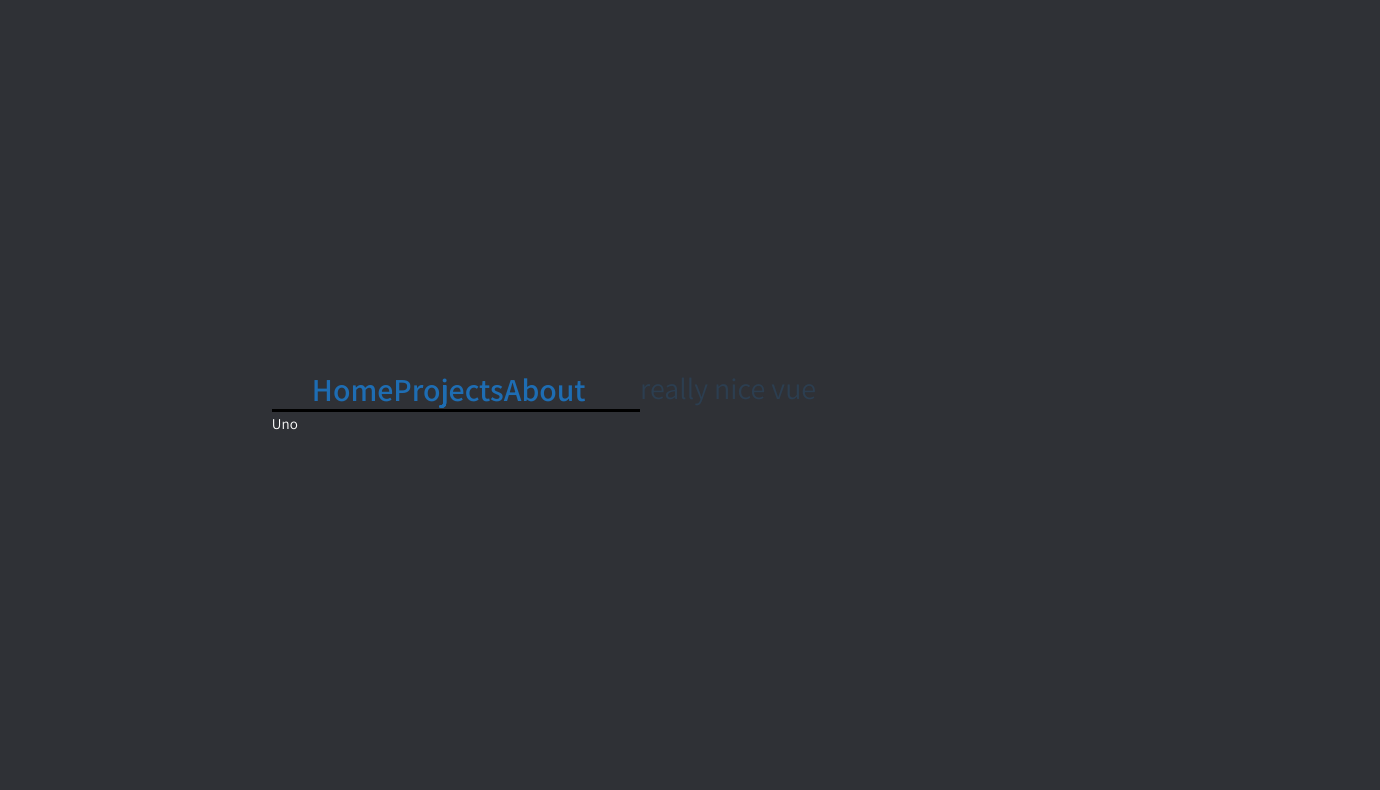
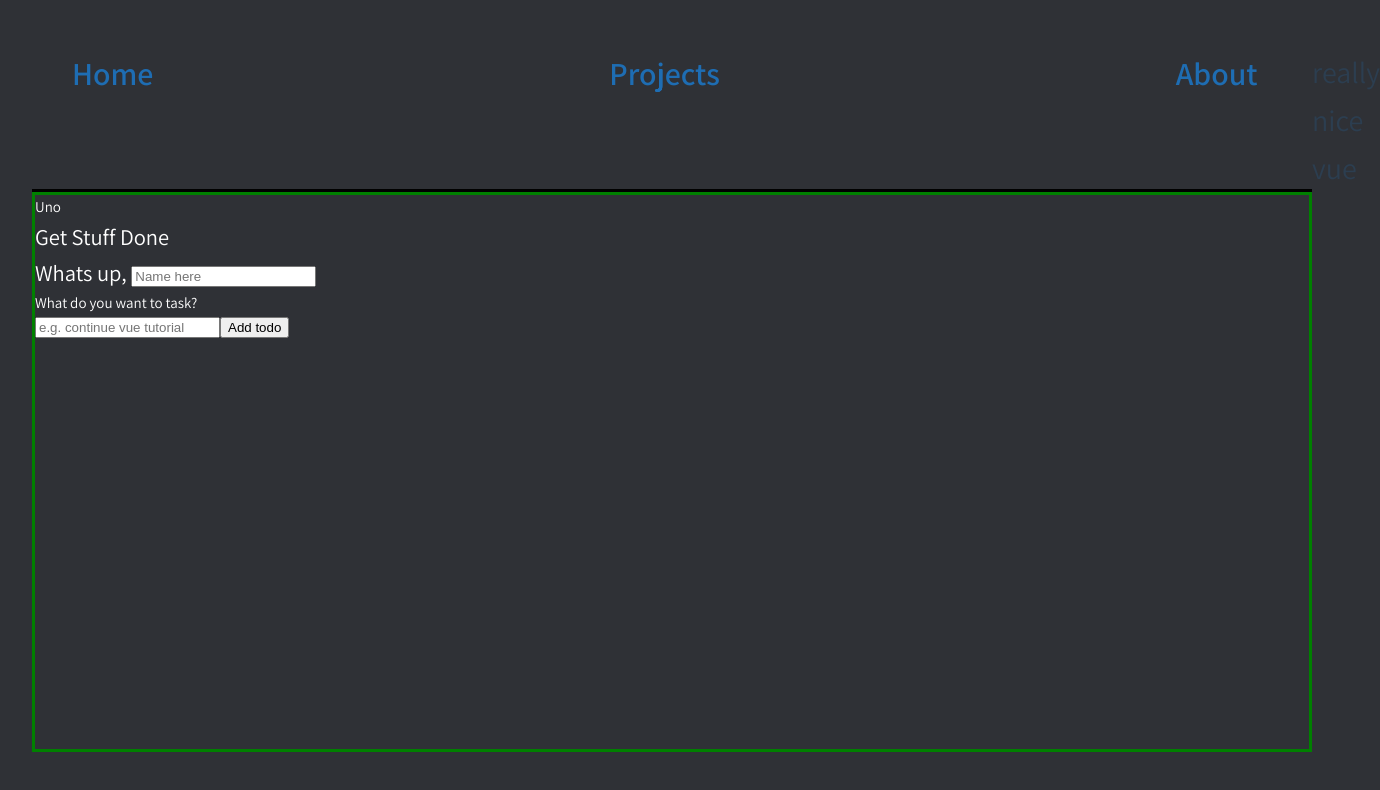
Before and after one commit to johnxadams/great-vue-from-here, a Vue app: page /todolist in a window 1280 px wide. Shown: the top 790 px of the page, 1380 px wide, since content can reach past the window. Built offline with nearby package versions, Linux system fonts and the light colour scheme; the HTML template or start-up script is replaced by a standard one.

Commit message:
todos rendered inside an inputfield

```diff
--- a/package.json
+++ b/package.json
@@ -28,7 +28,7 @@
     "prettier": "^2.7.1",
     "sass": "^1.58.0",
     "typescript": "~4.7.4",
-    "vite": "^4.0.0",
+    "vite": "^4.1.1",
     "vue-tsc": "^1.0.12"
   }
 }
--- a/src/scss/layout/projects/todolist.scss
+++ b/src/scss/layout/projects/todolist.scss
@@ -2,4 +2,8 @@
 
 .todoListContainer {
   color: white;
+  border: 3px green solid;
+  width: 80rem;
+  height: 70vh;
+  margin: 0 auto;
 }
--- a/src/views/project-views/ProjectTwo.vue
+++ b/src/views/project-views/ProjectTwo.vue
@@ -6,6 +6,6 @@
     Two
 </template>
 
-<style module lang="sass">
+<style module lang="scss">
 
 </style>
--- a/src/views/project-views/TodoList.vue
+++ b/src/views/project-views/TodoList.vue
@@ -1,17 +1,94 @@
 <script setup>
-import { ref } from "vue";
+import { ref, onMounted, computed, watch } from "vue";
 
 const todos = ref([]);
 const name = ref("");
 const inputContent = ref("");
-const inputCategory = ref(null)
+const inputCategory = ref(null);
 
+// const exampleArr = ref([]);
+// const exampleInputContent = ref("");
+
+// const allTodos = computed(() =>
+//   todos.value.sort((a, b) => {
+//     return b.createdAt - a.createdAt;
+//   })
+// );
+
+const addTodo = () => {
+  if (inputContent.value.trim() === "") {
+    return;
+  }
+
+  todos.value.push({
+    id: new Date().getTime(),
+
+    content: inputContent.value,
+    // category: inputCategory.value,
+  });
+  console.log("todos.value: ", todos.value);
+  // console.log("allTodos: ", allTodos);
+
+  console.log("Add todo");
+
+  inputContent.value = "";
+};
+
+watch(name, (newValue) => {
+  localStorage.setItem("name", newValue);
+});
+
+onMounted(() => {
+  name.value = localStorage.getItem("name") || "";
+  todos.value = JSON.parse(localStorage.getItem("todos")) || [];
+});
 </script>
 
 <template>
-  <section :class="$style.todoListContainer">Uno</section>
+  <main :class="$style.todoListContainer">
+    Uno
+    <section class="create-todo">
+      <h2>Get Stuff Done</h2>
+      <h2 class="title">
+        <!-- v-model: name is linked with const name ref('') -->
+        Whats up, <input type="text" placeholder="Name here" v-model="name" />
+      </h2>
+      <form @submit.prevent="addTodo">
+        <h4>What do you want to task?</h4>
+        <input
+          type="text"
+          placeholder="e.g. continue vue tutorial"
+          v-model="inputContent"
+        />
+        <input type="submit" value="Add todo" />
+      </form>
+    </section>
+    <section :class="$style.todoList">
+      <ul>
+        <li v-for="(todo, index) in todos" :key="todo.id">
+          <div>
+            <input type="text" v-model="todo.content" />
+          </div>
+        </li>
+      </ul>
+      <!-- <div v-for="(todo, index) in todos.value" :key="todo.id"> -->
+      <!-- {{ index }} {{ allTodos }} {{ todo }} -->
+
+      <!-- </div> -->
+    </section>
+
+    <!-- <section :class="$style.example">
+<input type="text" v-model="exampleInputContent" />
+<button>Send</button>
+    </section> -->
+  </main>
 </template>
 
 <style module lang="scss">
 @import "../../scss/layout/projects/todolist.scss";
+.example {
+  border: 3px red solid;
+  width: 15rem;
+  height: 5rem;
+}
 </style>
```
Also changed, not shown: 1 other file (tests, documents, lock files or other folders).
